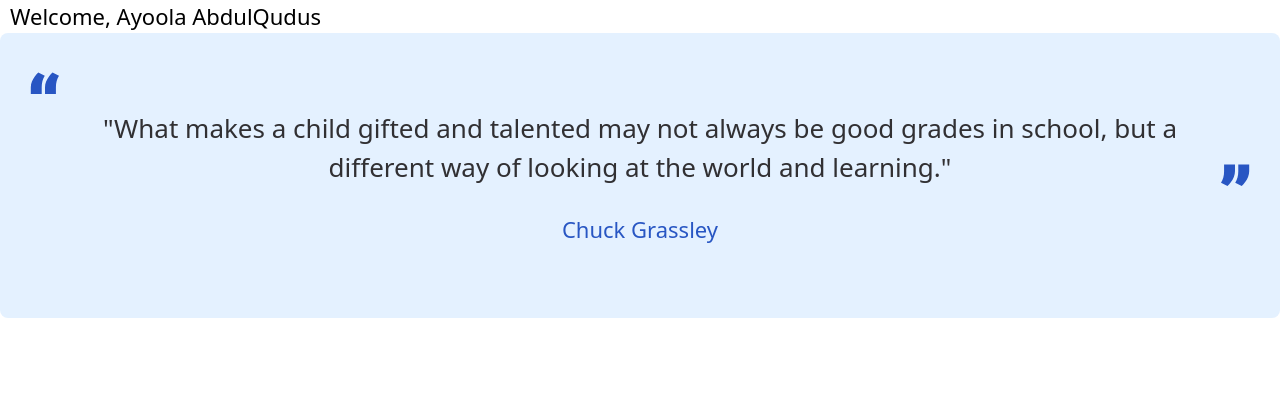
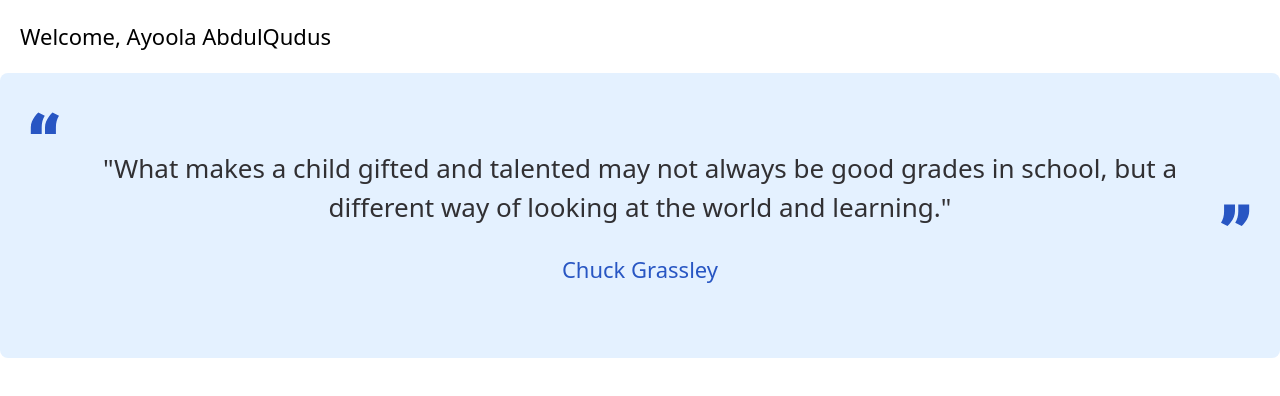
Before and after one commit to Qudusayo/ui_rms, a React (Vite) app: page /details in a window 1280 px wide. Shown: the top 396 px of the page. Built offline with nearby package versions, Linux system fonts and the light colour scheme.

Commit message:
perfected

```diff
--- a/src/components/Details.tsx
+++ b/src/components/Details.tsx
@@ -21,6 +21,8 @@ const Quote = styled.p`
 const HeadingName = styled.span`
   font-size: 22px;
   padding: 10px;
+  display: inline-block;
+  margin: 10px;
 `;
 const Container = styled.div`
   display: flex;
```
